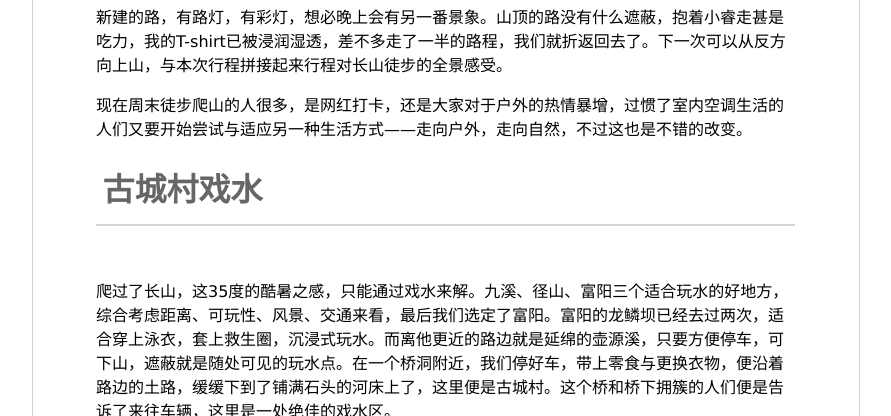
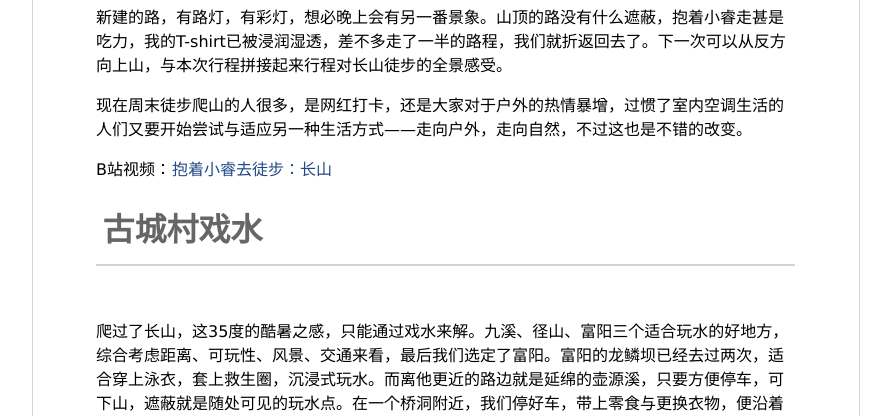
Before and after one commit to qingtian/walker, a Jekyll site: the page built from _posts/2024-05-25-cs-walk.md, in a window 1280 px wide and 900 px high, scrolled down 4446 px, cut to the strip 100-516 px from the top of the window. Shown: the whole strip, without its empty margins (194-1085 px from the left). Built offline with Jekyll 4.4.1, drawn with Linux system fonts in a browser that asks for light colours; comment, search, counter and statistics services are not loaded.

Commit message:
Update 2024-05-25-cs-walk.md

```diff
--- a/_posts/2024-05-25-cs-walk.md
+++ b/_posts/2024-05-25-cs-walk.md
@@ -56,6 +56,7 @@
 
 现在周末徒步爬山的人很多，是网红打卡，还是大家对于户外的热情暴增，过惯了室内空调生活的人们又要开始尝试与适应另一种生活方式——走向户外，走向自然，不过这也是不错的改变。
 
+B站视频：[抱着小睿去徒步：长山](https://www.bilibili.com/video/BV16f421d7Da/?spm_id_from=333.999.0.0)
 
 # 古城村戏水
 
@@ -79,4 +80,6 @@
 
 ![7](http://img.qingtian16265.com/20240526007.jpeg)
 
+B站视频：[夏日玩水：富阳壶源溪古城村桥洞](https://www.bilibili.com/video/BV1Sx4y1n73c/?spm_id_from=333.999.0.0)
+
 富阳壶源溪，想必是夏日戏水顶流，而后不久，这里将是大型饺子下锅现场，到时的体验将会下降很多。趁着还没完全入夏，趁着还有些时间，可以多来逛逛，走遍整条溪流的各种坝，将溯溪进行到底。
```
